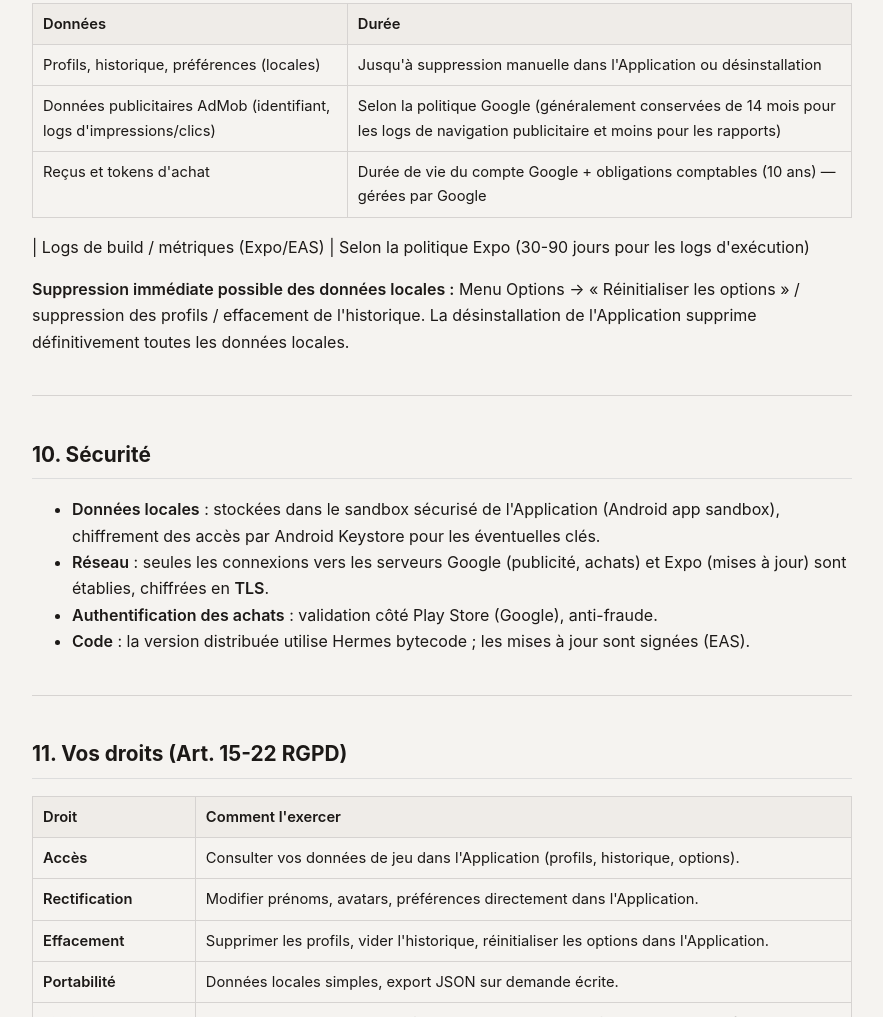
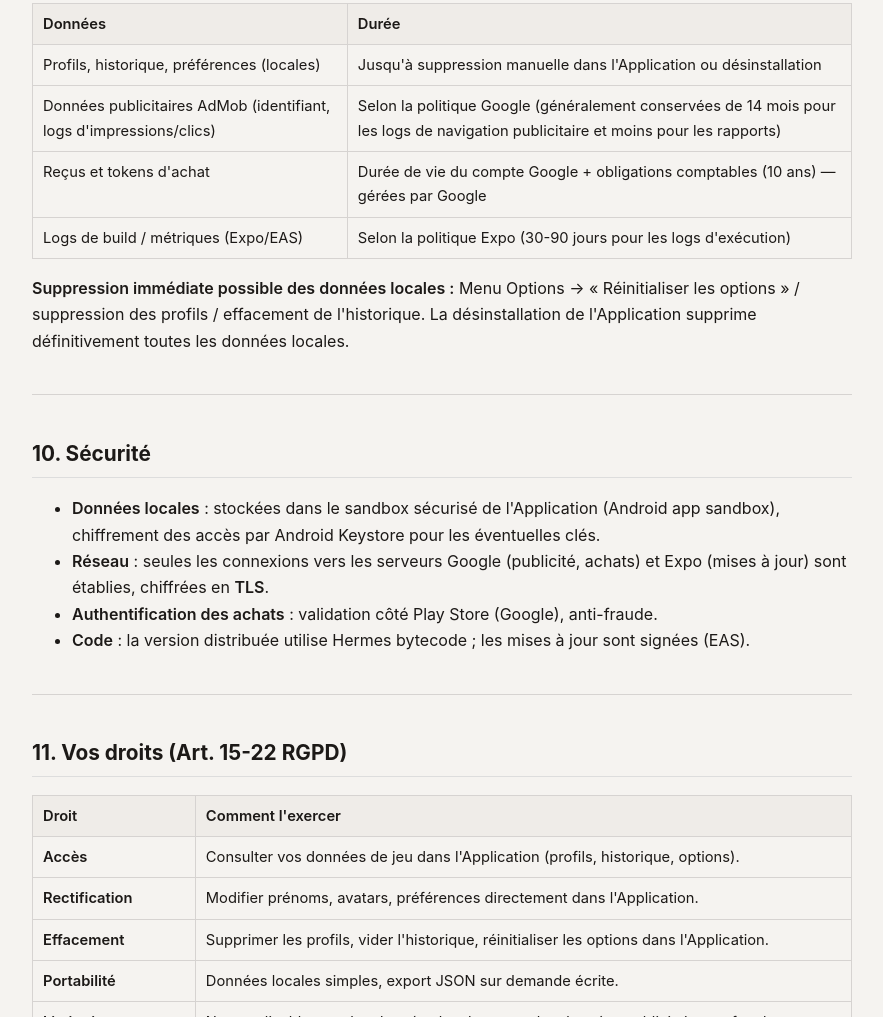
Before and after one commit to Navarog4/dartsndrunks-policy, a plain HTML site: page fr/index.html in a window 1280 px wide. Shown: the part 6401-7418 px from the top of the page, without its empty margins (198-1081 px from the left). Drawn offline with Linux system fonts and the light colour scheme.

Commit message:
Fix mis-rendered table row in FR policy; sync source MDs

```diff
--- a/fr/index.html
+++ b/fr/index.html
@@ -171,8 +171,8 @@
 <tr><td>Profils, historique, préférences (locales)</td><td>Jusqu'à suppression manuelle dans l'Application ou désinstallation</td></tr>
 <tr><td>Données publicitaires AdMob (identifiant, logs d'impressions/clics)</td><td>Selon la politique Google (généralement conservées de 14 mois pour les logs de navigation publicitaire et moins pour les rapports)</td></tr>
 <tr><td>Reçus et tokens d'achat</td><td>Durée de vie du compte Google + obligations comptables (10 ans) — gérées par Google</td></tr>
+<tr><td>Logs de build / métriques (Expo/EAS)</td><td>Selon la politique Expo (30-90 jours pour les logs d'exécution)</td></tr>
 </tbody></table>
-<p>| Logs de build / métriques (Expo/EAS) | Selon la politique Expo (30-90 jours pour les logs d'exécution)</p>
 <p><strong>Suppression immédiate possible des données locales :</strong> Menu Options → « Réinitialiser les options » / suppression des profils / effacement de l'historique. La désinstallation de l'Application supprime définitivement toutes les données locales.</p>
 <hr>
 <h2>10. Sécurité</h2>
```
Also changed, not shown: 1 other file.
